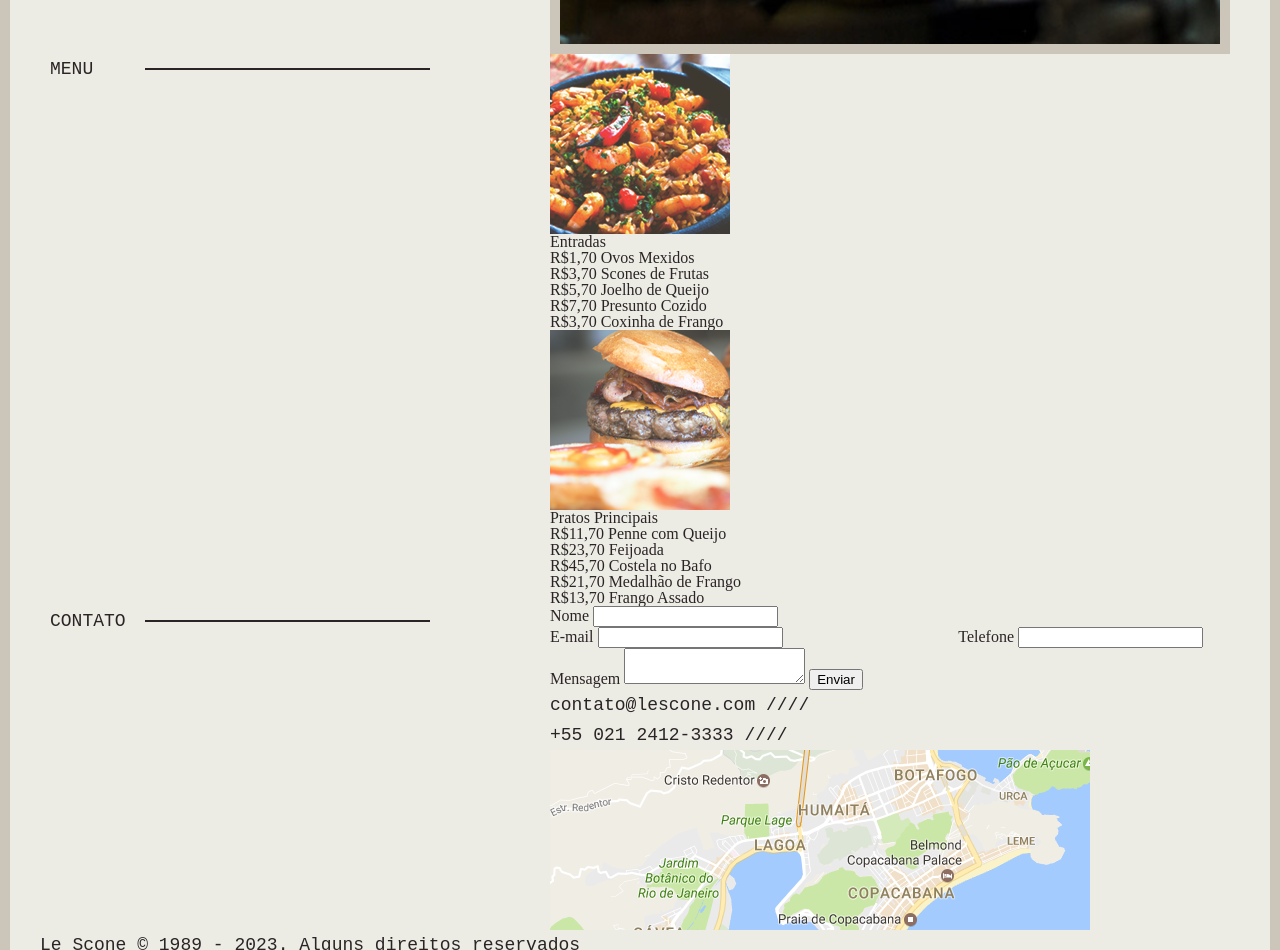
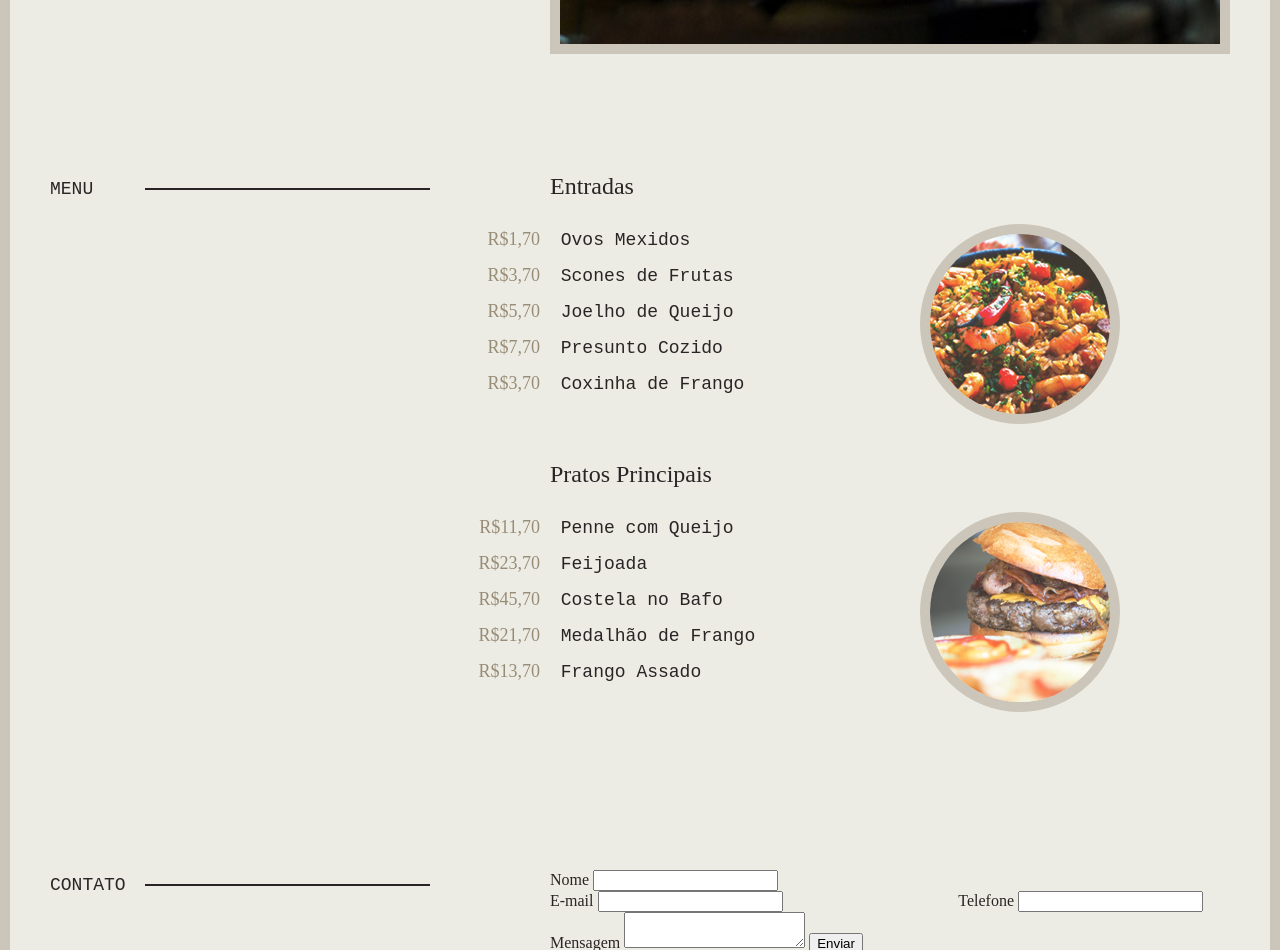
Before and after one commit to EvertonSouzaa/le-scone, a plain HTML site: page index.html in a window 1280 px wide. Shown: the part 892-1842 px from the top of the page. Drawn offline with Linux system fonts and the light colour scheme; a web font is replaced by a local one.

Commit message:
Menu finalizado

```diff
--- /dev/null
+++ b/css/scss/_menu.scss
@@ -0,0 +1,48 @@
+.menu {
+  margin-top: 120px;
+  margin-bottom: 120px;
+  @include d(s) {
+    margin-top: 60px;
+    margin-bottom: 60px;
+  }
+}
+
+.menu-item {
+  margin-bottom: 60px;
+
+  h2 {
+    @include tipo-2(24);
+    margin-bottom: 1em;
+  }
+  li {
+    @include tipo-1(18);
+    line-height: em(35, 18);
+    span {
+      font-family: $fonte-2;
+      color: $bege-escuro;
+      display: inline-block;
+      width: 70px;
+      margin-right: 10px;
+      text-align: right;
+      margin-left: -80px;
+      @include d(s) {
+        margin-left: 0px;
+        width: auto;
+      }
+    }
+  }
+  img {
+    border-radius: 50%;
+    border: 10px solid $bege-medio;
+    position: absolute;
+    right: 0px;
+    margin-top: 50px;
+    @include d(l) {
+      right: 120px;
+    }
+    @include d(s) {
+      width: 120px;
+      margin-top: 0px;
+    }
+  }
+}
--- a/css/scss/style.scss
+++ b/css/scss/style.scss
@@ -6,3 +6,4 @@
 
 //Partes
 @import "intro";
+@import "menu";
```
Also changed, not shown: css/style.css.
